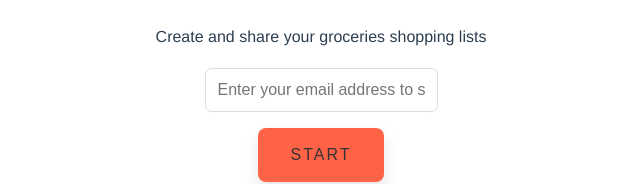
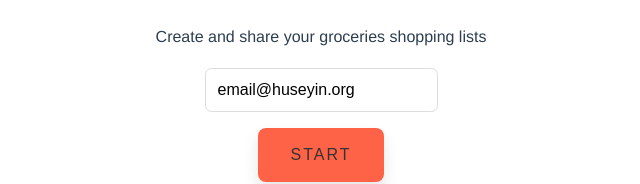
Before and after one commit to huseyinozyilmaz/pazar, a Vue app: page / in a window 1280 px wide. Shown: the part 844-1028 px from the top of the page, without its empty margins (319-959 px from the left). Built offline with nearby package versions, Linux system fonts and the light colour scheme.

Commit message:
Encode decode

```diff
--- a/src/views/Home.vue
+++ b/src/views/Home.vue
@@ -8,10 +8,10 @@
 
     <h4>Create and share your groceries shopping lists</h4>
     <p>
-      <input type="text" placeholder="Enter your email address to start">
+      <input type="text" placeholder="Enter your email address to start" v-model="email">
     </p>
 
-    <button class="btn btn-large">Start</button>
+    <button class="btn btn-large" @click="onAddList">Start</button>
     <ShoppingLists />
     <button @click="onAddList">Add List</button>
   </div>
@@ -26,9 +26,16 @@ export default {
   components: {
     ShoppingLists
   },
+  data() {
+    return {
+      email: 'email@huseyin.org'
+    }
+  },
   methods: {
     onAddList(){
-      this.$router.push({ name:'CreateList'})
+      //this.$router.push({ name:'CreateList'})
+      alert(btoa(this.email))
+      atob(this.email)
     }
   }
 };
```
